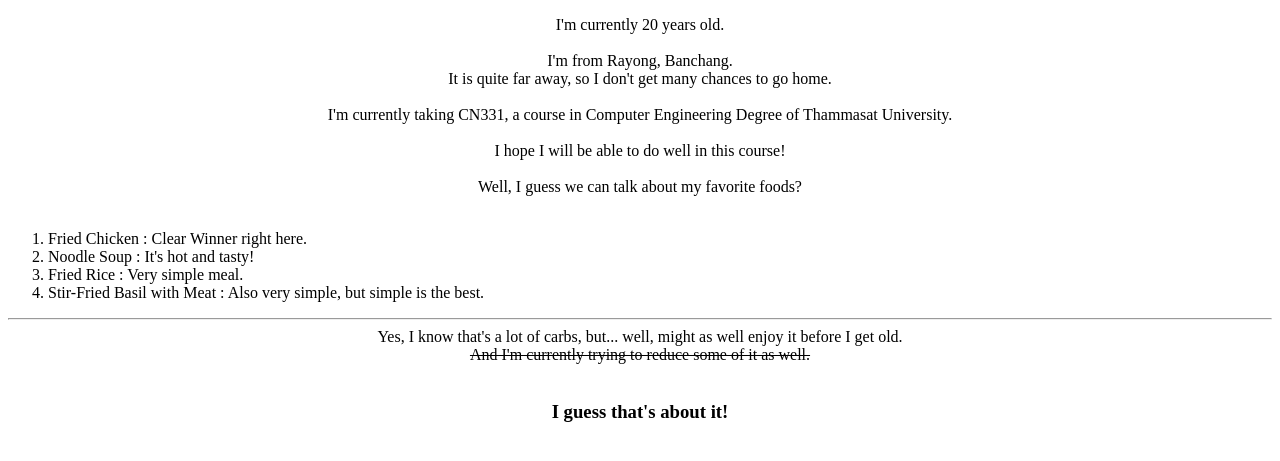
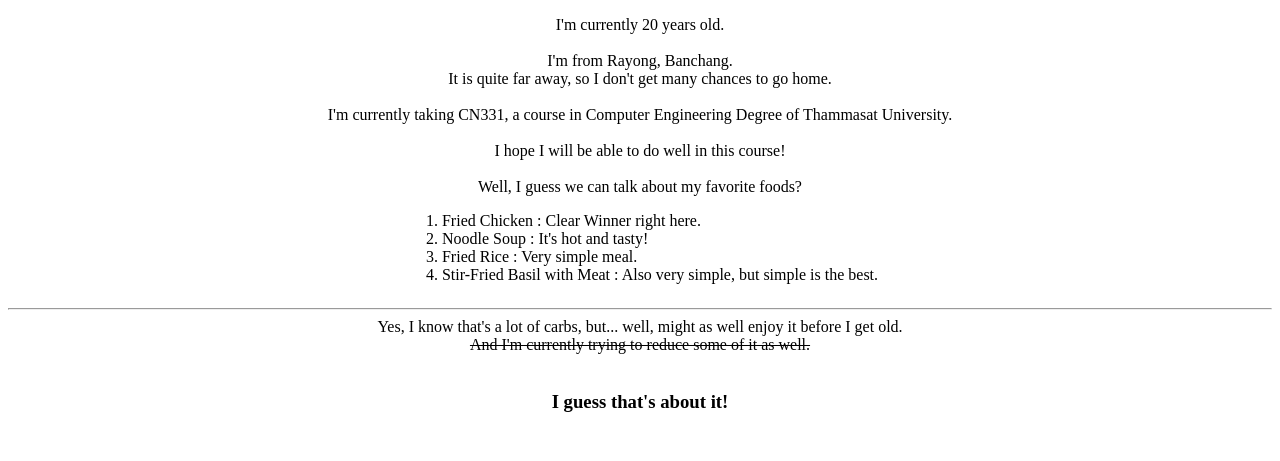
Before and after one commit to 6510615153/6510615153.github.io, a plain HTML site: page index.html in a window 1280 px wide. Shown: the part 315-776 px from the top of the page. Drawn offline with Linux system fonts and the light colour scheme.

Commit message:
Change index ordered list to be centered

```diff
--- a/index.html
+++ b/index.html
@@ -26,17 +26,18 @@
 
     I hope I will be able to do well in this course! <br><br>
 
-    Well, I guess we can talk about my favorite foods? <br><br>
+    Well, I guess we can talk about my favorite foods? <br>
 
     </center>
-
-    <ol>
+    <div style="text-align: center">
+    <ol style="display: inline-block; text-align: left;">
         <li>Fried Chicken : Clear Winner right here.</li>
         <li>Noodle Soup : It's hot and tasty!</li>
         <li>Fried Rice : Very simple meal.</li>
         <li>Stir-Fried Basil with Meat : Also very simple, but simple is the best.</li>
     </ol>
     <hr>
+    <div>
     <center>
 
     Yes, I know that's a lot of carbs, but... well, might as well enjoy it before I get old. <br>
```
